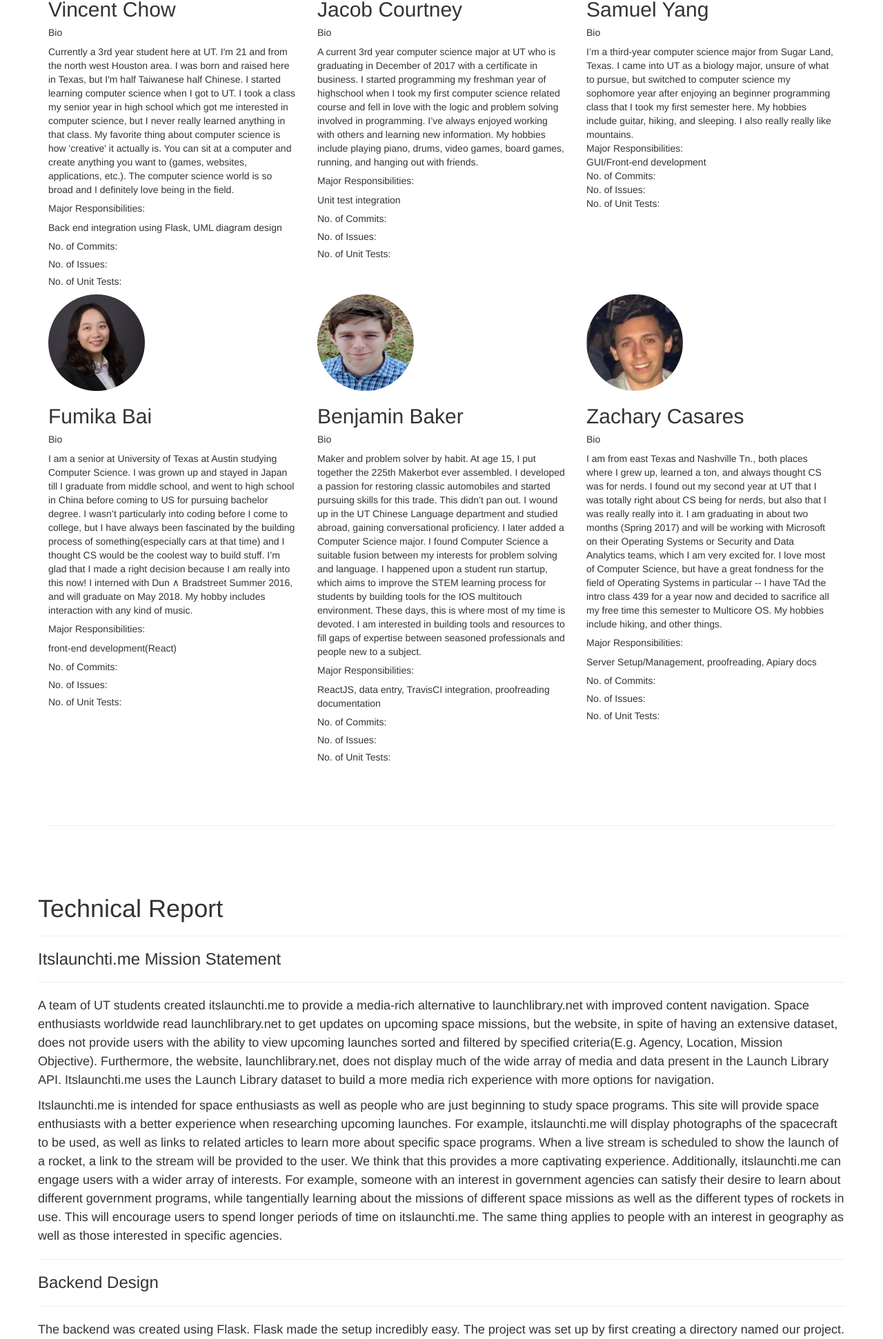
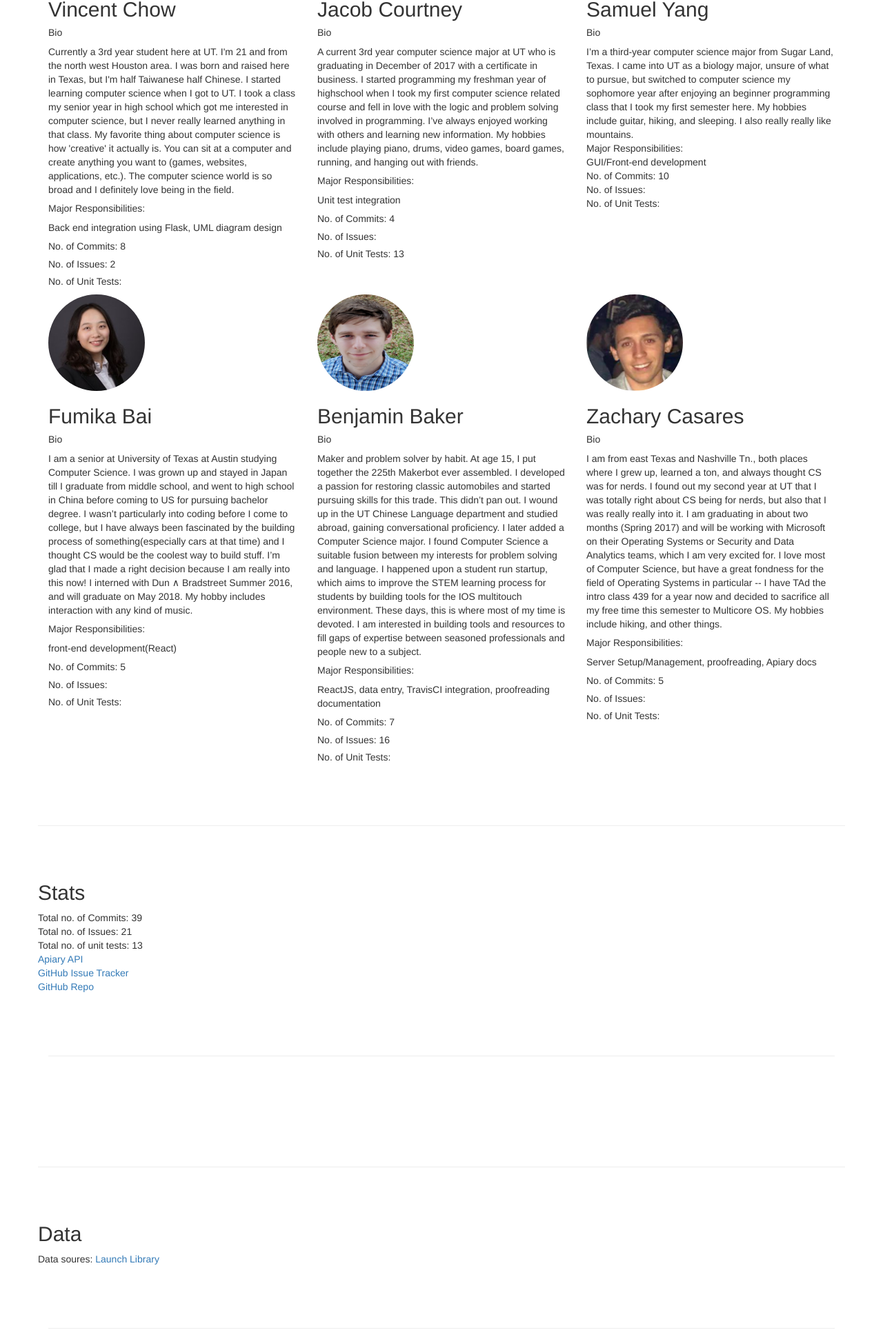
Before and after one commit to Benjamin28/idb, a Flask app: page /about in a window 1280 px wide. Shown: the part 324-2266 px from the top of the page at 69% size. Run offline with Flask 2, Linux system fonts and the light colour scheme; some libraries are stand-ins or nearby versions.

Commit message:
added stats

```diff
--- a/app/templates/about.html
+++ b/app/templates/about.html
@@ -11,7 +11,7 @@
  <div class="container marketing">
 
       <!-- Three columns of text below the carousel -->
-      <div class="row">
+<div class="row">
         <div class="col-lg-4">
           <img class="img-circle" src="../static/images/vincent.png" alt="Generic placeholder image" width="140" height="140">
           <h2>Vincent Chow</h2>
@@ -20,8 +20,8 @@
             <div>Currently a 3rd year student here at UT. I'm 21 and from the north west Houston area. I was born and raised here in Texas, but I'm half Taiwanese half Chinese. I started learning computer science when I got to UT. I took a class my senior year in high school which got me interested in computer science, but I never really learned anything in that class. My favorite thing about computer science is how 'creative' it actually is. You can sit at a computer and create anything you want to (games, websites, applications, etc.). The computer science world is so broad and I definitely love being in the field.</div>
             <h5>Major Responsibilities:</h5>
             <div>Back end integration using Flask, UML diagram design</div>
-            <h5>No. of Commits:</h5>
-            <h5>No. of Issues:</h5>
+            <h5>No. of Commits: 8</h5>
+            <h5>No. of Issues: 2</h5>
             <h5>No. of Unit Tests:</h5>
           </ul>
         </div><!-- /.col-lg-4 -->
@@ -33,9 +33,9 @@
             <div>A current 3rd year computer science major at UT who is graduating in December of 2017 with a certificate in business. I started programming my freshman year of highschool when I took my first computer science related course and fell in love with the logic and problem solving involved in programming. I’ve always enjoyed working with others and learning new information. My hobbies include playing piano, drums, video games, board games, running, and hanging out with friends.</div>
             <h5>Major Responsibilities:</h5>
             <div>Unit test integration</div>
-            <h5>No. of Commits:</h5>
+            <h5>No. of Commits: 4</h5>
             <h5>No. of Issues:</h5>
-            <h5>No. of Unit Tests:</h5>
+            <h5>No. of Unit Tests: 13</h5>
           </ul>
         </div><!-- /.col-lg-4 -->
         <div class="col-lg-4">
@@ -46,7 +46,7 @@
             <div>I’m a third-year computer science major from Sugar Land, Texas. I came into UT as a biology major, unsure of what to pursue, but switched to computer science my sophomore year after enjoying an beginner programming class that I took my first semester here. My hobbies include guitar, hiking, and sleeping. I also really really like mountains.</div>
             <li>Major Responsibilities:</li>
             <div>GUI/Front-end development</div>
-            <li>No. of Commits:</li>
+            <li>No. of Commits: 10</li>
             <li>No. of Issues:</li>
             <li>No. of Unit Tests:</li>
           </ul>
@@ -64,7 +64,7 @@
             </dev>
             <h5>Major Responsibilities:</h5>
             <div>front-end development(React)</div>
-            <h5>No. of Commits:</h5>
+            <h5>No. of Commits: 5</h5>
             <h5>No. of Issues:</h5>
             <h5>No. of Unit Tests:</h5>
           </ul>
@@ -77,8 +77,8 @@
             <div>Maker and problem solver by habit. At age 15, I put together the 225th Makerbot ever assembled. I developed a passion for restoring classic automobiles and started pursuing skills for this trade. This didn’t pan out. I wound up in the UT Chinese Language department and studied abroad, gaining conversational proficiency. I later added a Computer Science major. I found Computer Science a suitable fusion between my interests for problem solving and language. I happened upon a student run startup, which aims to improve the STEM learning process for students by building tools for the IOS multitouch environment. These days, this is where most of my time is devoted. I am interested in building tools and resources to fill gaps of expertise between seasoned professionals and people new to a subject.</div>
             <h5>Major Responsibilities:</h5>
             <div>ReactJS, data entry, TravisCI integration, proofreading documentation</div>
-            <h5>No. of Commits:</h5>
-            <h5>No. of Issues:</h5>
+            <h5>No. of Commits: 7</h5>
+            <h5>No. of Issues: 16</h5>
             <h5>No. of Unit Tests:</h5>
           </ul>
         </div><!-- /.col-lg-4 -->
@@ -92,12 +92,53 @@
             <h5>Major Responsibilities:</h5>
             <div>Server Setup/Management, proofreading, Apiary docs
             </div>
-            <h5>No. of Commits:</h5>
+            <h5>No. of Commits: 5</h5>
             <h5>No. of Issues:</h5>
             <h5>No. of Unit Tests:</h5>
           </ul>
         </div><!-- /.col-lg-4 -->
       </div><!-- /.row -->
+
+
+
+      <div class="row">
+      <hr class="featurette-divider">
+      <h2>Stats</h2>
+          <ul class="list-unstyled">
+             <li>Total no. of Commits: 39</li>
+             <li>Total no. of Issues: 21</li>
+             <li>Total no. of unit tests: 13</li>
+             <li><a href="https://launchlibrary.net/1.2/docs/api.html">Apiary API</a></li>
+             <li><a href="https://github.com/Benjamin28/idb/issues">GitHub Issue Tracker</a></li>
+             <li><a href="https://github.com/Benjamin28/idb">GitHub Repo</a></li>
+          </ul>
+      </div><!-- /.row -->
+
+      <hr class="featurette-divider">
+      <div class="row featurette">
+      <hr class="featurette-divider">
+      <h2>Data</h2>
+            <ul class="list-unstyled">
+                <li>Data soures: <a href="https://launchlibrary.net/1.2/docs/api.html">Launch Library</a></li>
+                <li></li>
+            </ul>
+      </div><!-- /.row -->
+
+      <hr class="featurette-divider">
+      <div class="row featurette">
+      <div class="Tools">
+      <h2>Tools</h2>
+            <ul class="list-unstyled">
+                <li>Apiary: document the RESTful API</li>
+                <li>Bootstrap: for GUI implementation</li>
+                <li>React: for frontend implementation</li>
+                <li>Flask: for backend implementation</li>
+                <li>SALAlchemy: for database implementation</li>
+                <li>Postman: test api</li>
+            </ul>
+      </div>
+      </div><!-- /.row -->
+
 
       <hr class="featurette-divider">
       <div class="row featurette">
```
